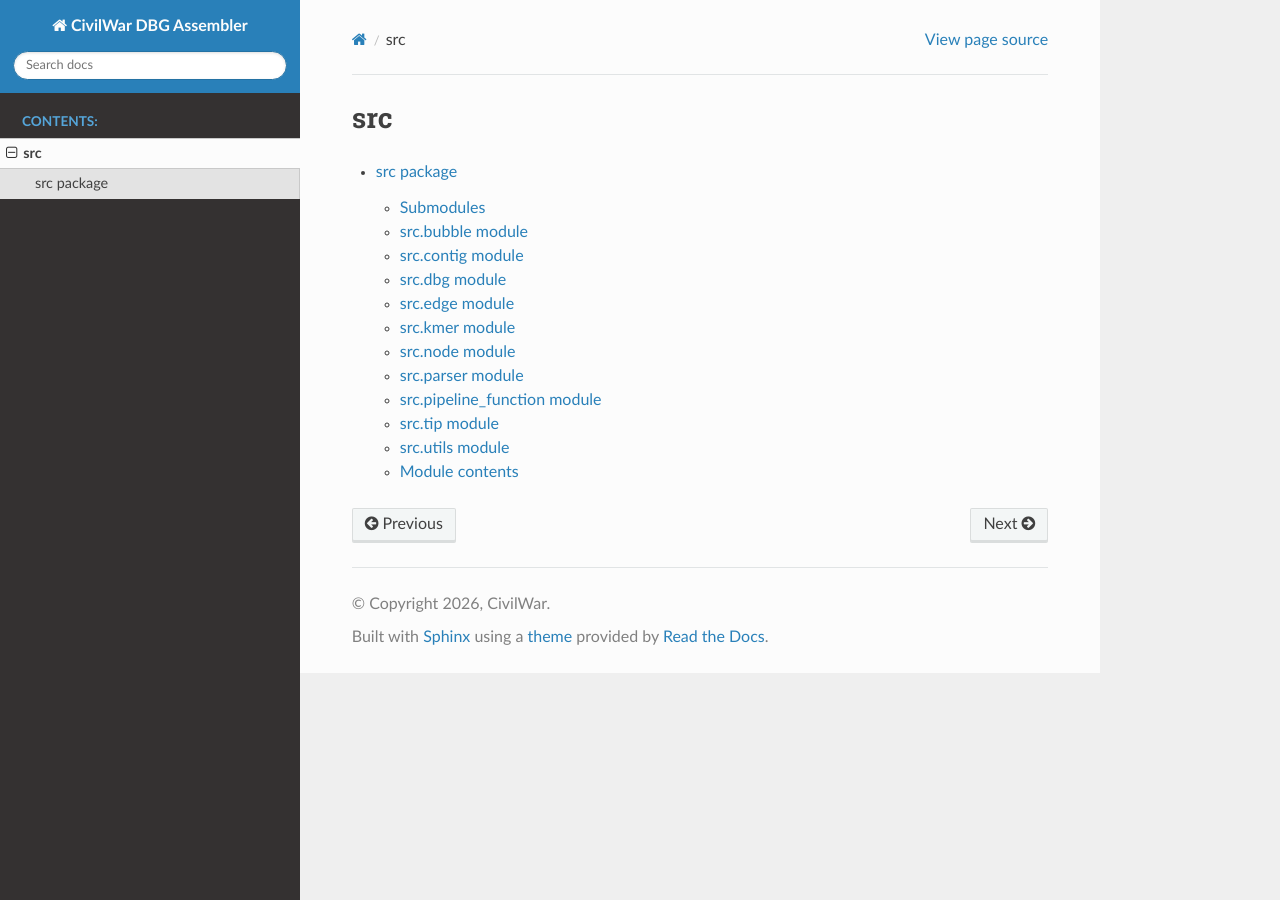
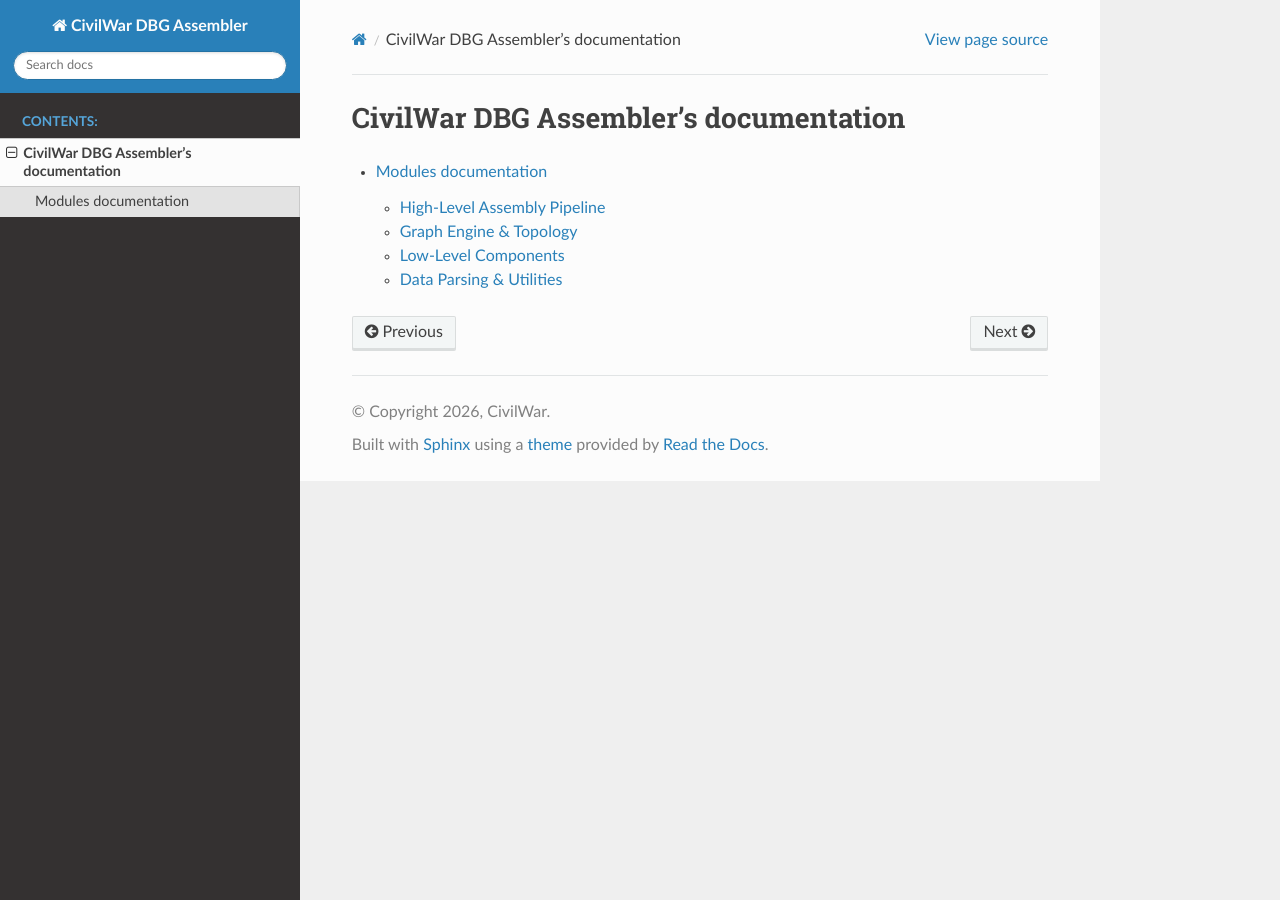
Before and after one commit to alfalconetti/DBG_Assembly_Bioinfo25_Civilwar, a Sphinx documentation site: the page built from docs/modules.rst, in a window 1280 px wide. Built offline with Sphinx 7.4.7 and the Read the Docs theme 3.1.0, drawn with Linux system fonts in a browser that asks for light colours.

```diff
--- a/docs/index.rst
+++ b/docs/index.rst
@@ -6,9 +6,8 @@
 CivilWar DBG Assembler documentation
 ====================================
 
-Add your content using ``reStructuredText`` syntax. See the
-`reStructuredText <https://www.sphinx-doc.org/en/master/usage/restructuredtext/index.html>`_
-documentation for details.
+This tool implements a genome assembler based on the De Bruijn Graph formalism.
+It accepts k-mer inputs from FASTA/FASTQ reads to construct the graph structure and performs a topology-aware assembly process.
 
 
 .. toctree::
--- a/docs/modules.rst
+++ b/docs/modules.rst
@@ -1,5 +1,6 @@
-src
-===
+CivilWar DBG Assembler's documentation
+=========================================
+
 
 .. toctree::
    :maxdepth: 4
--- a/docs/src.rst
+++ b/docs/src.rst
@@ -1,93 +1,59 @@
-src package
-===========
+Modules documentation
+=====================
 
-Submodules
-----------
-
-src.bubble module
------------------
-
-.. automodule:: src.bubble
-   :members:
-   :undoc-members:
-   :show-inheritance:
-
-src.contig module
------------------
-
-.. automodule:: src.contig
-   :members:
-   :undoc-members:
-   :show-inheritance:
-
-src.dbg module
---------------
-
-.. automodule:: src.dbg
-   :members:
-   :undoc-members:
-   :show-inheritance:
-
-src.edge module
----------------
-
-.. automodule:: src.edge
-   :members:
-   :undoc-members:
-   :show-inheritance:
-
-src.kmer module
----------------
-
-.. automodule:: src.kmer
-   :members:
-   :undoc-members:
-   :show-inheritance:
-
-src.node module
----------------
-
-.. automodule:: src.node
-   :members:
-   :undoc-members:
-   :show-inheritance:
-
-src.parser module
------------------
-
-.. automodule:: src.parser
-   :members:
-   :undoc-members:
-   :show-inheritance:
-
-src.pipeline\_function module
------------------------------
+High-Level Assembly Pipeline
+----------------------------
+This is the main entry point for the assembler. Use this function for
+automated workflows.
 
 .. automodule:: src.pipeline_function
    :members:
    :undoc-members:
    :show-inheritance:
 
-src.tip module
---------------
+Graph Engine & Topology
+-----------------------
+These modules handle the core De Bruijn Graph logic and topological structures.
+
+.. automodule:: src.dbg
+   :members:
+   :show-inheritance:
+
+.. automodule:: src.bubble
+   :members:
+   :show-inheritance:
 
 .. automodule:: src.tip
    :members:
-   :undoc-members:
    :show-inheritance:
 
-src.utils module
-----------------
+
+.. automodule:: src.contig
+   :members:
+   :show-inheritance:
+
+Low-Level Components
+--------------------
+Internal graph elements (Node, Edge)
+
+.. automodule:: src.node
+   :members:
+
+.. automodule:: src.edge
+   :members:
+
+
+
+Data Parsing & Utilities
+------------------------
+Low-level components for file handling and DNA sequence processing.
+
+.. automodule:: src.parser
+   :members:
+   :show-inheritance:
+
+.. automodule:: src.kmer
+   :members:
 
 .. automodule:: src.utils
    :members:
-   :undoc-members:
-   :show-inheritance:
-
-Module contents
----------------
-
-.. automodule:: src
-   :members:
-   :undoc-members:
-   :show-inheritance:
```
